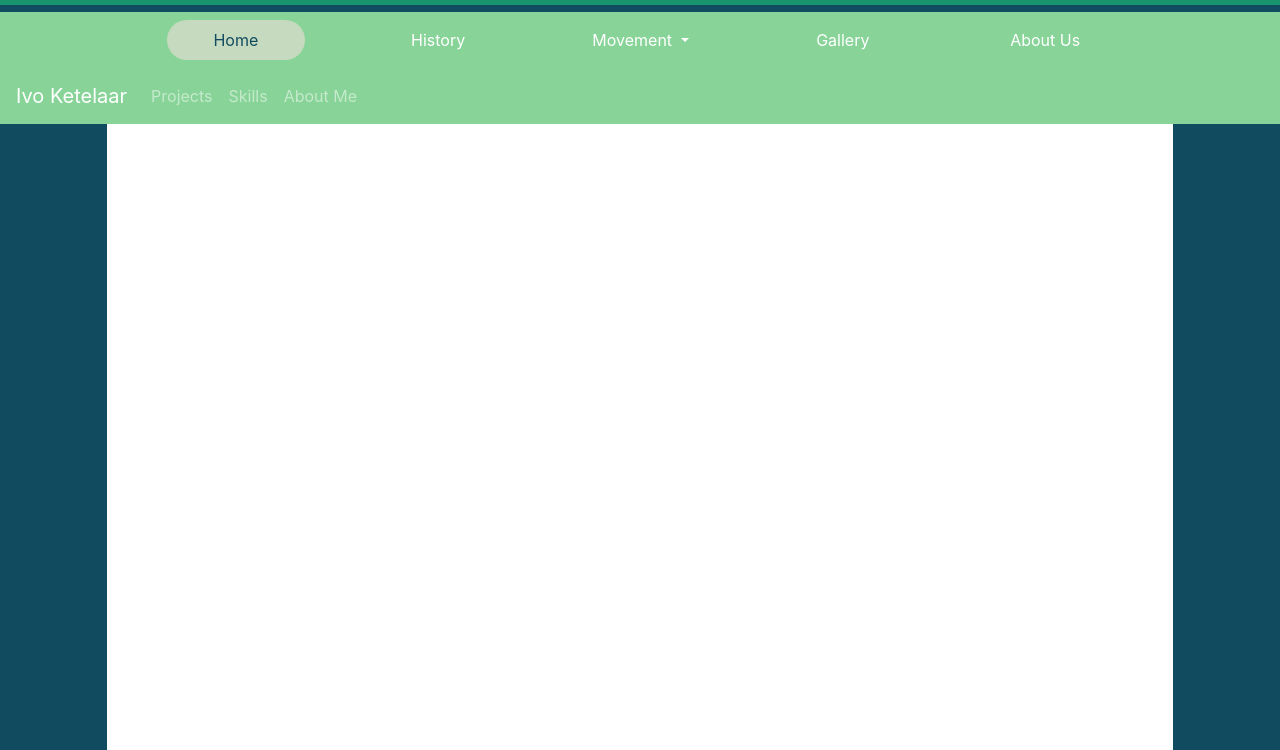
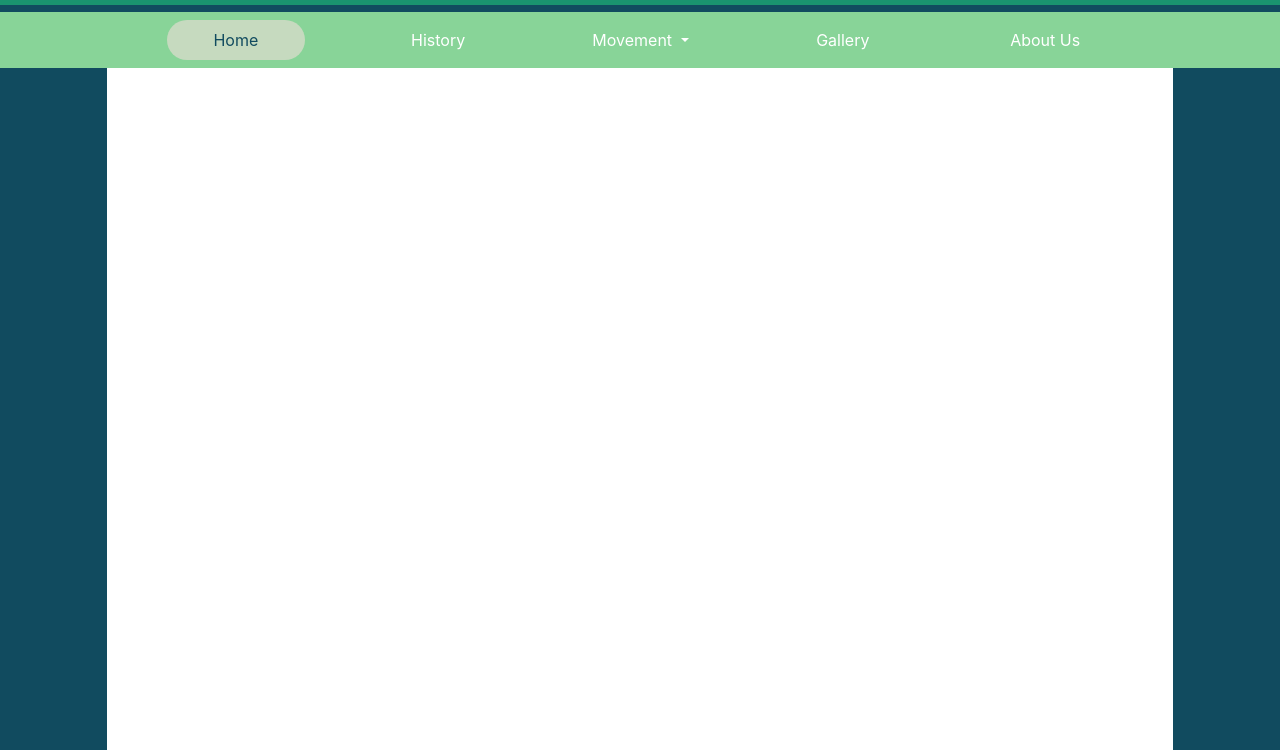
Before and after one commit to IKStreamIvo/Tiny-Houses-Site, a plain HTML site: page index.html in a window 1280 px wide. Shown: the part 50-800 px from the top of the page. Drawn offline with nearby package versions, Linux system fonts and the light colour scheme.

Commit message:
nav respons

```diff
--- a/index.html
+++ b/index.html
@@ -51,7 +51,7 @@
 			</div>
 		</nav>
 
-		<nav class="navbar navbar-expand-md bg-accent navbar-dark sticky-top">
+		<nav class="navbar navbar-expand-md bg-accent navbar-dark sticky-top  d-flex d-md-none">
 			<a class="navbar-brand text-highlight" href="">Ivo Ketelaar</a>
 			<button class="navbar-toggler custom-toggler" type="button" data-toggle="collapse" data-target="#collapsibleNavbar">
 				<span class="navbar-toggler-icon"></span>
```
